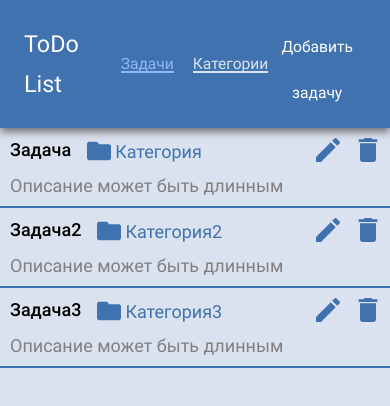
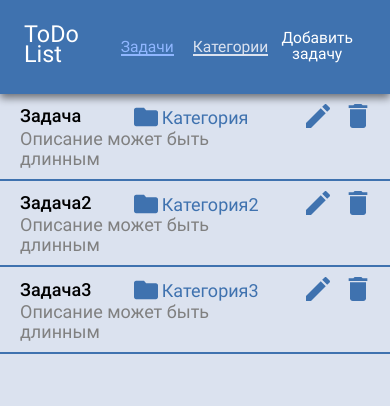
Before and after one commit to surfstudio/frontend-interview-test_todo, a React (Create React App) app: page /tasks in a window 390 px wide. Shown: the top 406 px of the page. Built offline with nearby package versions, Linux system fonts and the light colour scheme.

Commit message:
fix: improve adaptivity

```diff
--- a/src/components/App/App.css
+++ b/src/components/App/App.css
@@ -5,10 +5,11 @@
 
 .list-item {
 	box-sizing: border-box;
-	padding: 10px;
+	padding: 10px 20px;
 	margin: auto;
 	display: flex;
 	justify-content: space-between;
+	gap: 20px;
 	max-width: 1000px;
 	min-height: 80px;
 	border-bottom: 2px solid #3f72af;
@@ -35,12 +36,14 @@
 	line-height: 20px;
 	color: #000000;
 	margin-right: 16px;
+	flex-grow: 1;
 }
 
 .list-item-col1-row1__category {
 	font-weight: 400;
 	font-size: 18px;
 	color: #3f72af;
+	flex-grow: 1;
 }
 
 .list-item-col1-row1__category::before {
@@ -57,6 +60,10 @@
 	line-height: 20px;
 }
 
+.list-item-col2 {
+	display: flex;
+}
+
 .list-item-col2__btn {
 	cursor: pointer;
 	box-sizing: border-box;
--- a/src/components/Header/Header.css
+++ b/src/components/Header/Header.css
@@ -14,7 +14,7 @@
 .header-title {
 	font-weight: 400;
 	font-size: calc(clamp(20px, 6vw, 36px));
-	line-height: 40px;
+	line-height: calc(clamp(20px, 5vw, 40px));
 	margin-right: calc(clamp(20px, 5vw, 65px));
 }
 
@@ -43,7 +43,7 @@
 }
 
 .header-list-item a {
-	font-size: calc(clamp(15px, 4vw, 24px));
+	font-size: calc(clamp(10px, 4vw, 24px));
 	line-height: 2px;
 	color: #dbe2ef;
 	position: relative;
@@ -60,6 +60,6 @@
 	border: none;
 	color: #fff;
 	font-size: calc(clamp(15px, 4vw, 20px));
-	line-height: 46px;
+	line-height: calc(clamp(15px, 4vw, 46px));
 	background-color: #3f72af;
 }
--- a/src/components/Modal/Modal.css
+++ b/src/components/Modal/Modal.css
@@ -41,8 +41,8 @@
 .modal__content-title {
 	font-style: normal;
 	font-weight: 500;
-	font-size: 40px;
-	line-height: 56px;
+	font-size: calc(clamp(15px, 7vw, 40px));
+	line-height: calc(clamp(25px, 5vw, 56px));
 	color: #3f72af;
 	margin-bottom: 32px;
 }
@@ -60,8 +60,8 @@
 	margin-bottom: 24px;
 	font-style: normal;
 	font-weight: 400;
-	font-size: 20px;
-	line-height: 24px;
+	font-size: calc(clamp(15px, 5vw, 20px));
+	line-height: calc(clamp(15px, 5vw, 24px));
 	color: #000000;
 }
 
@@ -85,7 +85,7 @@
 	border-radius: 4px;
 	font-style: normal;
 	font-weight: 400;
-	font-size: 20px;
+	font-size: calc(clamp(15px, 3vw, 20px));
 	line-height: 46px;
 }
 
@@ -108,15 +108,13 @@
 	outline: none;
 }
 
-[for='modalinput'],
-[for='modaltextarea'],
 .dropdown-label {
 	font-style: normal;
 	display: inline-block;
 	background-color: #dbe2ef;
 	font-weight: 400;
 	padding: 4px;
-	font-size: 18px;
+	font-size: calc(clamp(15px, 4vw, 18px));
 	line-height: 20px;
 	color: #3f72af;
 	position: absolute;
@@ -146,7 +144,7 @@
 	border-radius: 4px;
 	font-style: normal;
 	font-weight: 400;
-	font-size: 20px;
+	font-size: calc(clamp(15px, 3vw, 20px));
 	line-height: 26px;
 	padding: 8px;
 }
@@ -180,9 +178,10 @@
 	border-radius: 4px;
 	font-style: normal;
 	font-weight: 400;
-	font-size: 20px;
+	font-size: calc(clamp(15px, 3vw, 20px));
 	height: 46px;
 	color: #000;
+	overflow: hidden;
 }
 
 .dropdown .dropdown-btn.placeholder {
--- a/src/components/Modal/ModalBtn.css
+++ b/src/components/Modal/ModalBtn.css
@@ -4,7 +4,7 @@
 	max-width: 120px;
 	width: 100%;
 	font-weight: 400;
-	font-size: 20px;
+	font-size: calc(clamp(15px, 4vw, 20px));
 	line-height: 46px;
 	color: #3f72af;
 	border: 2px solid #3f72af;
--- a/src/components/Modal/ModalCreateItem.tsx
+++ b/src/components/Modal/ModalCreateItem.tsx
@@ -72,7 +72,7 @@ export const ModalCreateItem: React.FC<ModalCreateItemProps> = ({
 								clearState();
 								setActive(false);
 						  }
-						: () => {}
+						: () => null
 				}
 			/>
 		</Modal>
--- a/src/components/Modal/ModalInput.tsx
+++ b/src/components/Modal/ModalInput.tsx
@@ -21,7 +21,9 @@ export const ModalInput: React.FC<ModalInputProps> = ({
 				onChange={(e) => setName(e.target.value)}
 			/>
 			<img src={important} alt="important" className="modalinput-icon" />
-			<label htmlFor="modalinput">Имя</label>
+			<label className="dropdown-label" htmlFor="modalinput">
+				Имя
+			</label>
 		</div>
 	);
 };
--- a/src/components/Modal/ModalTextarea.tsx
+++ b/src/components/Modal/ModalTextarea.tsx
@@ -9,7 +9,9 @@ export const ModalTextarea: React.FC<ModalTextareaProps> = ({
 }: ModalTextareaProps) => {
 	return (
 		<div className="modaltextarea-wrapper">
-			<label htmlFor="modaltextarea">Описание</label>
+			<label className="dropdown-label" htmlFor="modaltextarea">
+				Описание
+			</label>
 			<textarea
 				id="modaltextarea"
 				className="modaltextarea"
```
